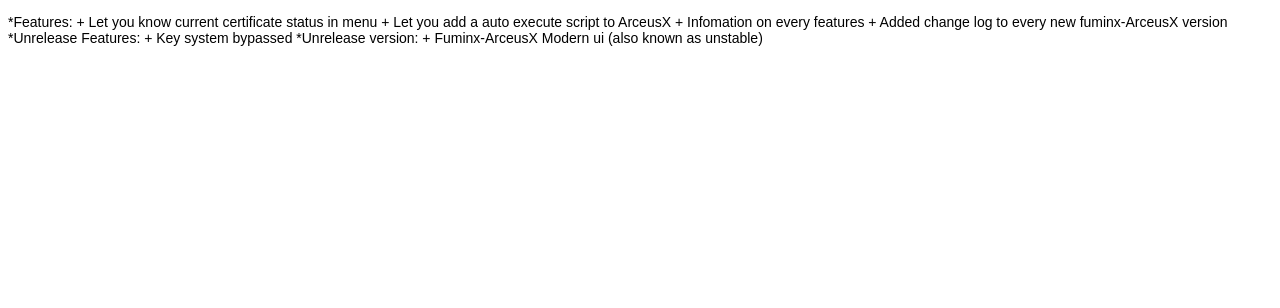
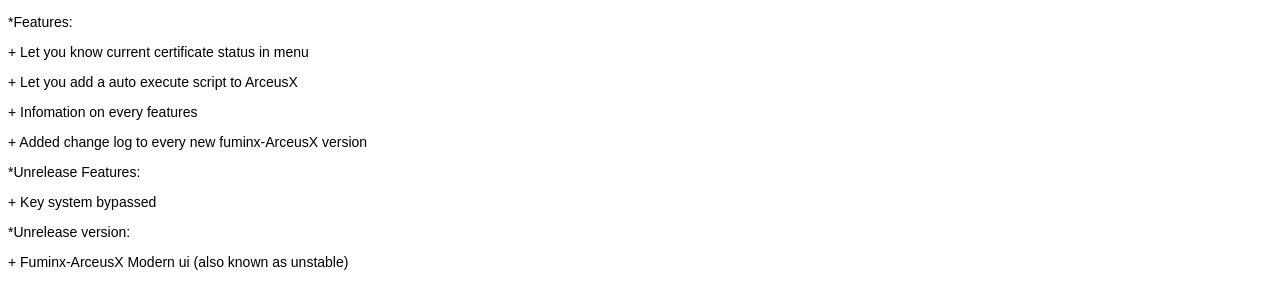
Before and after one commit to zraf0/Fuminx-Arceus, a plain HTML site: page index.html in a window 1280 px wide. Drawn offline with Linux system fonts and the light colour scheme.

Commit message:
Update index.html

```diff
--- a/index.html
+++ b/index.html
@@ -19,12 +19,12 @@ background-color: #ffffff;
 
 <div class="container">
 <p>*Features:
-+ Let you know current certificate status in menu
-+ Let you add a auto execute script to ArceusX
-+ Infomation on every features
-+ Added change log to every new fuminx-ArceusX version
-*Unrelease Features:
-+ Key system bypassed
-*Unrelease version:
-+ Fuminx-ArceusX Modern ui (also known as unstable)
+<p>+ Let you know current certificate status in menu
+<p>+ Let you add a auto execute script to ArceusX
+<p>+ Infomation on every features
+<p>+ Added change log to every new fuminx-ArceusX version
+<p>*Unrelease Features:
+<p>+ Key system bypassed
+<p>*Unrelease version:
+<p>+ Fuminx-ArceusX Modern ui (also known as unstable)
 </div
```
